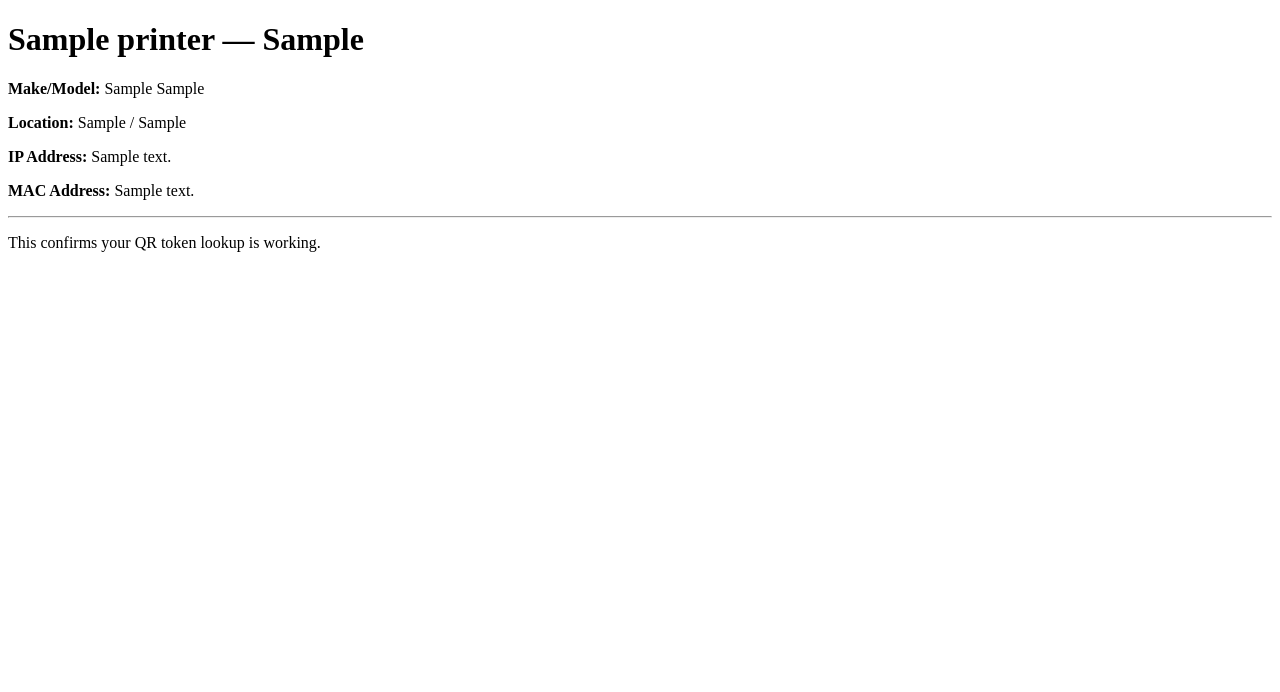
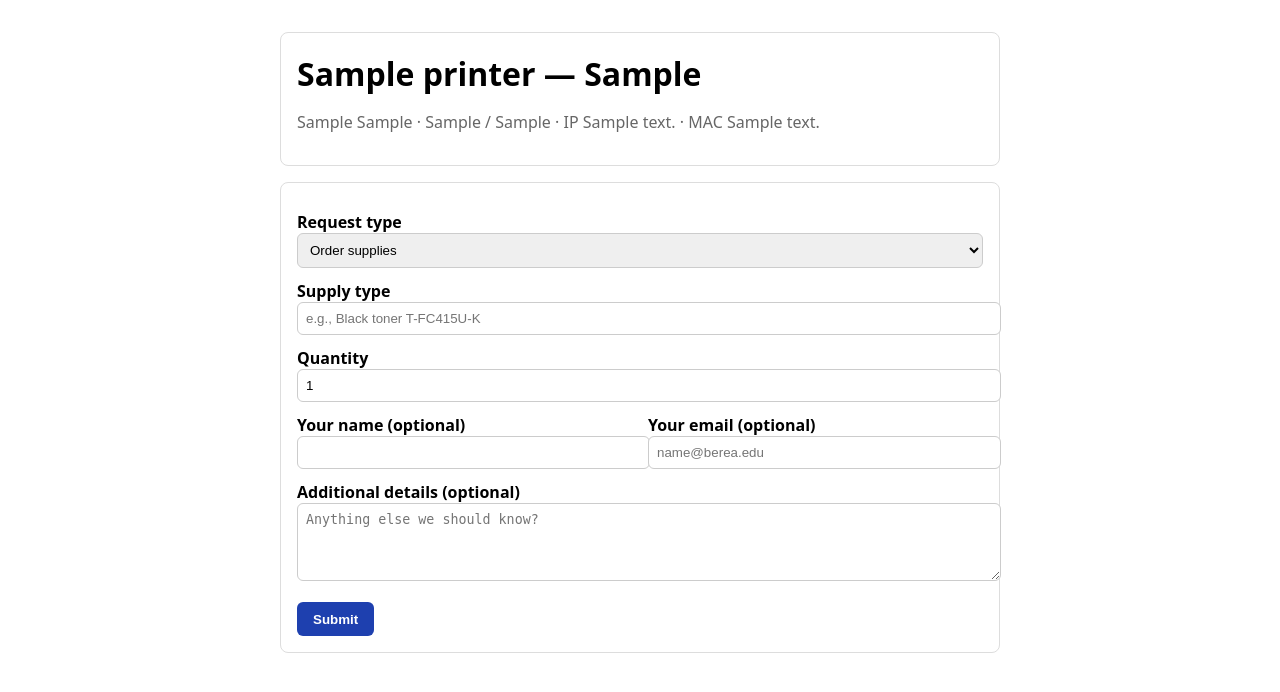
Before and after one commit to ZekeSklar/CapstoneFall2025, a Django app: template codebase/tickets/templates/tickets/portal.html in a window 1280 px wide. Shown: the top 692 px of the page. Run offline with Django 5.2, Linux system fonts and the light colour scheme; the template is opened without the code that fills it: values that come from a table or form of the project are taken from there, others are empty; tables that the repository leaves empty hold one stand-in row (values such as "Sample post").

Commit message:
Site pages design

```diff
--- /dev/null
+++ b/codebase/tickets/templates/admin/login.html
@@ -0,0 +1,5 @@
+{% extends "admin/login.html" %}
+{% load static %}
+
+{% block extrastyle %}{{ block.super }}<link rel="stylesheet" href="{% static 'tickets/admin.css' %}">{% endblock %}
+{% block extrahead %}{{ block.super }}<link rel="stylesheet" href="{% static 'tickets/admin.css' %}">{% endblock %}
--- a/codebase/tickets/templates/tickets/portal.html
+++ b/codebase/tickets/templates/tickets/portal.html
@@ -2,17 +2,80 @@
 <html>
   <head>
     <meta charset="utf-8">
-    <title>Printer Portal</title>
+    <title>{{ printer.campus_label }} – Request</title>
+    <meta name="viewport" content="width=device-width, initial-scale=1">
+    <style>
+      body{font-family:system-ui,-apple-system,Segoe UI,Roboto,Arial,sans-serif;max-width:720px;margin:2rem auto;padding:0 1rem;}
+      .card{border:1px solid #ddd;border-radius:8px;padding:1rem;margin-bottom:1rem;}
+      .row{display:flex;gap:1rem}
+      .row>div{flex:1}
+      label{display:block;font-weight:600;margin-top:.75rem}
+      input,select,textarea{width:100%;padding:.5rem;border:1px solid #ccc;border-radius:6px}
+      button{margin-top:1rem;padding:.6rem 1rem;border:0;border-radius:6px;background:#1e40af;color:#fff;font-weight:600;cursor:pointer}
+      .muted{color:#666}.hidden{display:none}
+    </style>
   </head>
   <body>
-    <h1>{{ printer.campus_label }} — {{ printer.asset_tag }}</h1>
-    <p><strong>Make/Model:</strong> {{ printer.make }} {{ printer.model }}</p>
-    <p><strong>Location:</strong> {{ printer.building }} / {{ printer.location_in_building }}</p>
-    {% if printer.ip_address %}
-      <p><strong>IP Address:</strong> {{ printer.ip_address }}</p>
-    {% endif %}
-    <p><strong>MAC Address:</strong> {{ printer.mac_address }}</p>
-    <hr>
-    <p>This confirms your QR token lookup is working.</p>
+    <div class="card">
+      <h1 style="margin:.2rem 0">{{ printer.campus_label }} — {{ printer.asset_tag }}</h1>
+      <p class="muted">
+        {{ printer.make }} {{ printer.model }} · {{ printer.building }} / {{ printer.location_in_building }}
+        {% if printer.ip_address %} · IP {{ printer.ip_address }}{% endif %} · MAC {{ printer.mac_address }}
+      </p>
+    </div>
+
+    <div class="card">
+      <form method="post">
+        {% csrf_token %}
+        <label>Request type</label>
+        <select name="type" id="type">
+          <option value="SUPPLY">Order supplies</option>
+          <option value="ISSUE">Report an issue</option>
+        </select>
+
+        <div id="supplyFields">
+          <label for="supply_type">Supply type</label>
+          <input type="text" name="supply_type" id="supply_type" placeholder="e.g., Black toner T-FC415U-K">
+          <label for="supply_quantity">Quantity</label>
+          <input type="number" name="supply_quantity" id="supply_quantity" min="1" value="1">
+        </div>
+
+        <div id="issueFields" class="hidden">
+          <label for="issue_category">Issue category</label>
+          <select name="issue_category" id="issue_category">
+            <option value="">-- Select --</option>
+            <option value="PAPER_JAM">Paper jam</option>
+            <option value="PRINT_QUALITY">Print quality</option>
+            <option value="ERROR_CODE">Error code on panel</option>
+            <option value="OTHER">Other</option>
+          </select>
+        </div>
+
+        <div class="row">
+          <div>
+            <label for="requester_name">Your name (optional)</label>
+            <input type="text" name="requester_name" id="requester_name">
+          </div>
+          <div>
+            <label for="requester_email">Your email (optional)</label>
+            <input type="email" name="requester_email" id="requester_email" placeholder="name@berea.edu">
+          </div>
+        </div>
+
+        <label for="details">Additional details (optional)</label>
+        <textarea name="details" id="details" rows="4" placeholder="Anything else we should know?"></textarea>
+
+        <button type="submit">Submit</button>
+      </form>
+    </div>
+
+    <script>
+      const typeSel = document.getElementById('type');
+      const supply = document.getElementById('supplyFields');
+      const issue = document.getElementById('issueFields');
+      function sync(){ if(typeSel.value==='SUPPLY'){supply.classList.remove('hidden');issue.classList.add('hidden');}
+                       else{issue.classList.remove('hidden');supply.classList.add('hidden');}}
+      typeSel.addEventListener('change', sync); sync();
+    </script>
   </body>
 </html>
```
Also changed, not shown: codebase/tickets/templates/admin/base_site.html (added, +12 -0 lines), codebase/tickets/templates/admin/index.html (added, +20 -0 lines).
